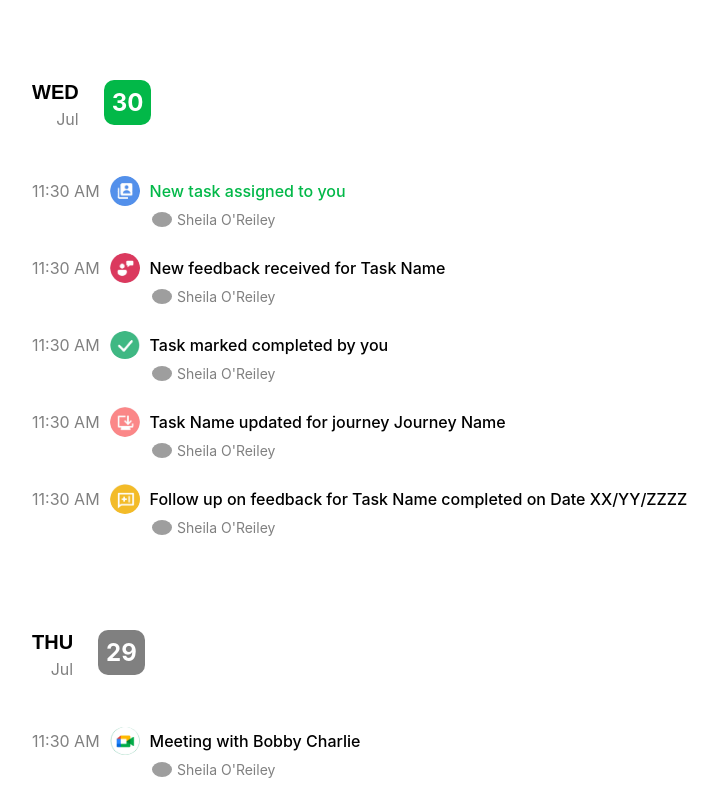
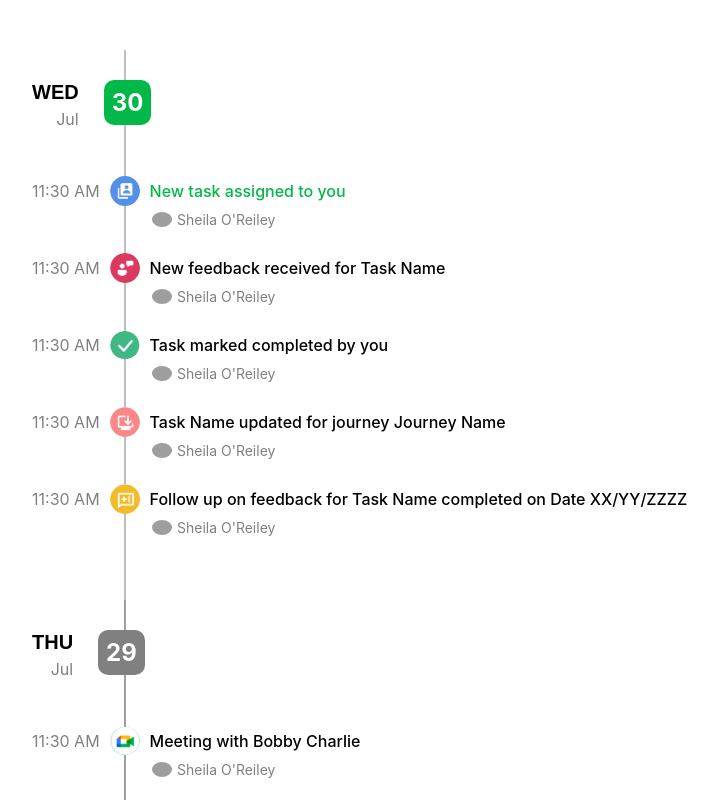
Before and after one commit to yashverma03/component-driven-design, a React (Create React App) app: page / in a window 1280 px wide. Shown: the top 800 px of the page, without its empty margins (106-824 px from the left). Built offline with nearby package versions, Linux system fonts and the light colour scheme; grey boxes are pictures that could not be loaded.

Commit message:
added vertical line

```diff
--- a/src/components/Day.css
+++ b/src/components/Day.css
@@ -11,6 +11,7 @@
   align-items: center;
   padding: 10px;
   margin-bottom: 10px;
+  position: relative;
 }
 
 .day-details {
@@ -29,6 +30,15 @@
   margin: 0;
   color: grey;
   text-align: right;
+}
+
+.vertical-line {
+  border-left: 1px solid grey;
+  height: 100%;
+  position: absolute;
+  margin-left: 103px;
+  z-index: -1;
+  transform: translateX(-50%);
 }
 
 .day-header {
--- a/src/components/Day.jsx
+++ b/src/components/Day.jsx
@@ -5,6 +5,9 @@ import './Day.css';
 const Day = ({ date, day, month, events, isFirstDay }) => {
   return (
     <div className='day-parent'>
+      {/* vertical line */}
+      <div className="vertical-line" />
+
       <div className="day">
         <div className="day-details">
           <p className="day-day">{day}</p>
```
